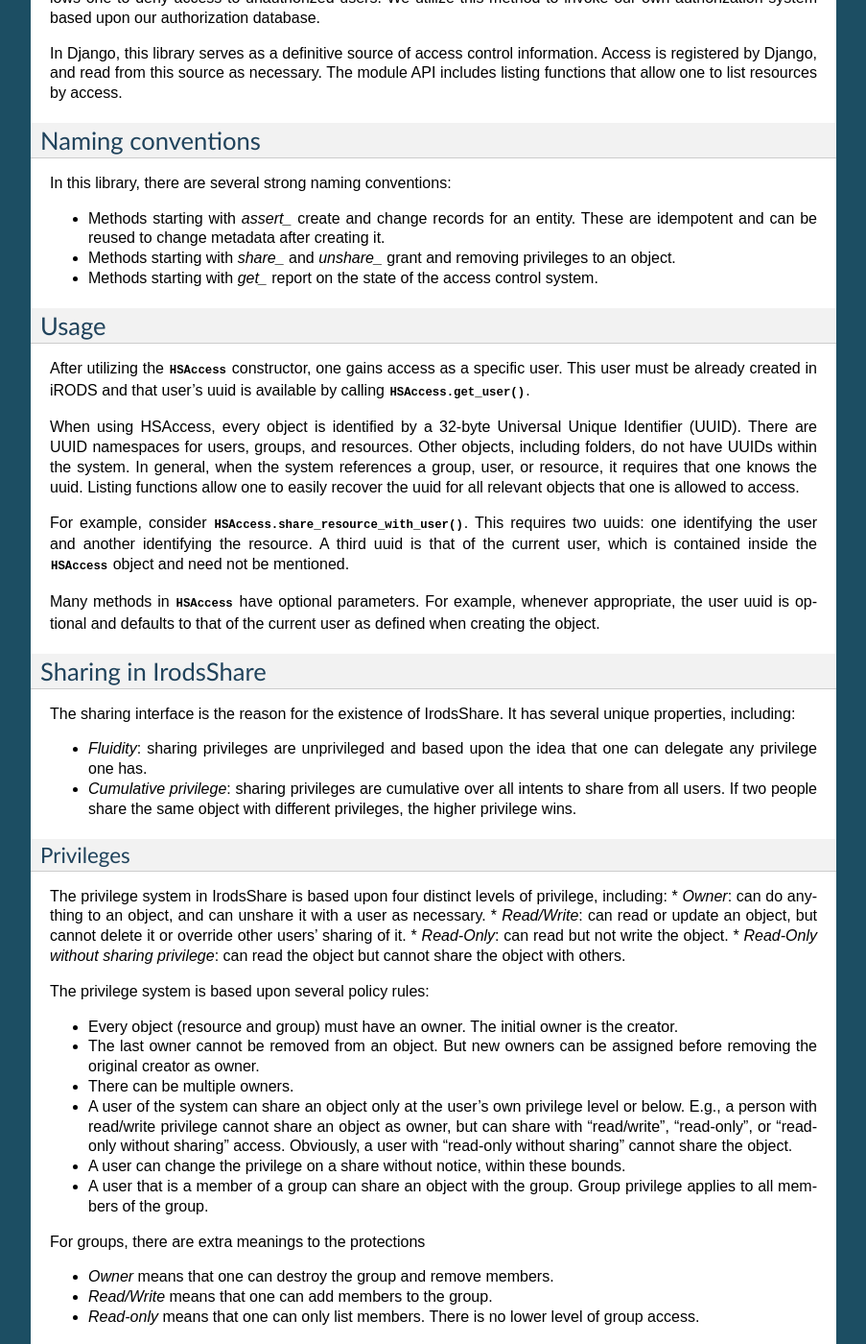
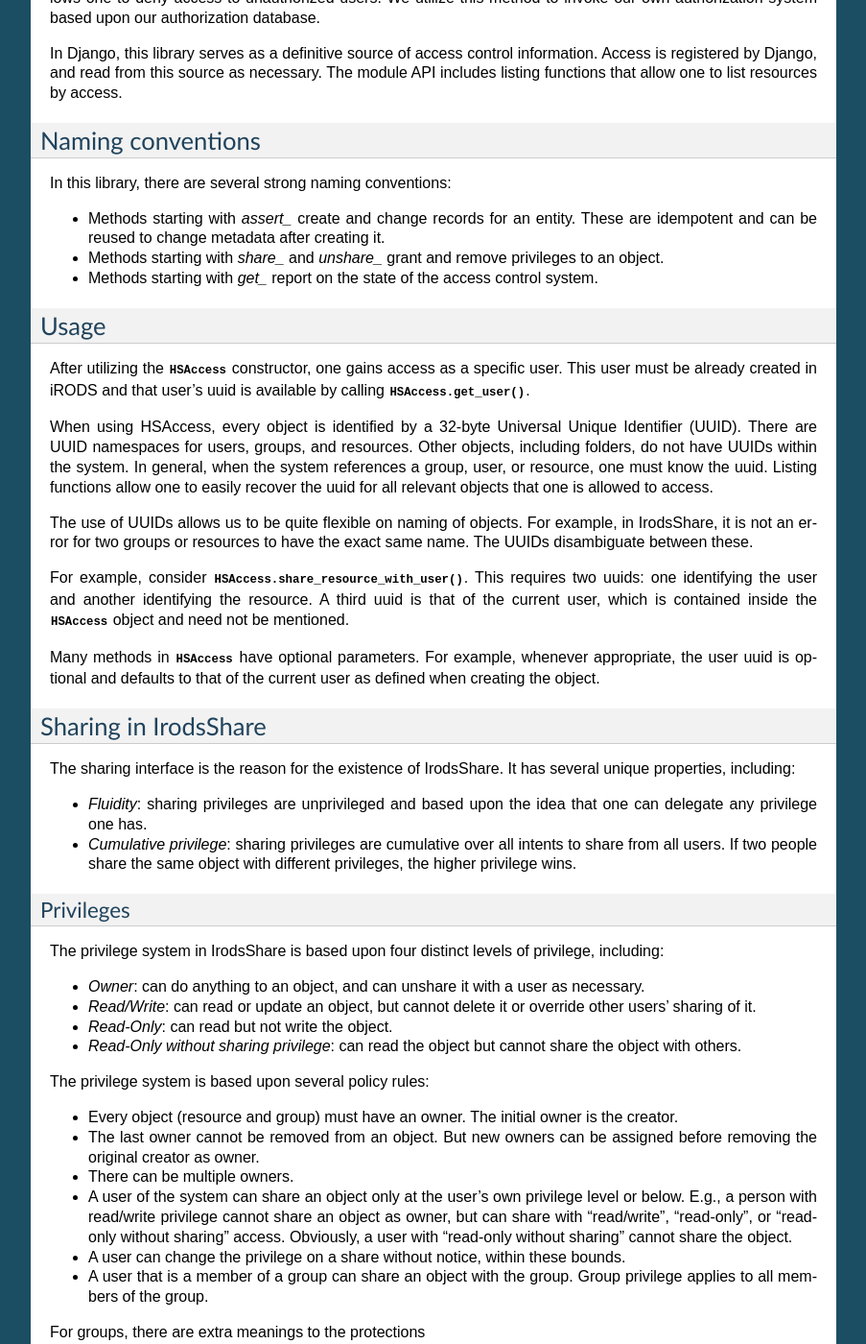
Before and after one commit to hydroshare/IrodsShare, a Sphinx documentation site: the page built from doc/source/usage.rst, in a window 1280 px wide and 1400 px high, scrolled down 1143 px. Shown: the whole window at 96% size, without its empty margins (198-1101 px from the left). Built offline with Sphinx 7.4.7, drawn with Linux system fonts in a browser that asks for light colours.

Commit message:
Fixed two minor typos in website

```diff
--- a/doc/source/usage.rst
+++ b/doc/source/usage.rst
@@ -73,7 +73,7 @@
 
 * Methods starting with *assert_* create and change records for an entity. These are idempotent and can be
   reused to change metadata after creating it.
-* Methods starting with *share_* and *unshare_* grant and removing privileges to an object.
+* Methods starting with *share_* and *unshare_* grant and remove privileges to an object.
 * Methods starting with *get_* report on the state of the access control system.
 
 Usage
@@ -86,8 +86,11 @@
 When using HSAccess, every object is identified by a 32-byte Universal Unique Identifier (UUID).
 There are UUID namespaces for users, groups, and resources. Other objects, including folders,
 do not have UUIDs within the system. In general, when the system references a group, user, or resource,
-it requires that one knows the uuid. Listing functions allow one to easily recover the uuid for
+one must know the uuid. Listing functions allow one to easily recover the uuid for
 all relevant objects that one is allowed to access.
+
+The use of UUIDs allows us to be quite flexible on naming of objects. For example, in IrodsShare, it is not
+an error for two groups or resources to have the exact same name. The UUIDs disambiguate between these.
 
 For example, consider :py:meth:`HSAccess.share_resource_with_user`. This requires two uuids:
 one identifying the user and another identifying the resource. A third uuid is that of the
@@ -111,6 +114,7 @@
 ~~~~~~~~~~
 
 The privilege system in IrodsShare is based upon four distinct levels of privilege, including:
+
 * *Owner*: can do anything to an object, and can unshare it with a user as necessary.
 * *Read/Write*: can read or update an object, but cannot delete it or override other users' sharing of it.
 * *Read-Only*: can read but not write the object.
```
Also changed, not shown: 6 other files.
